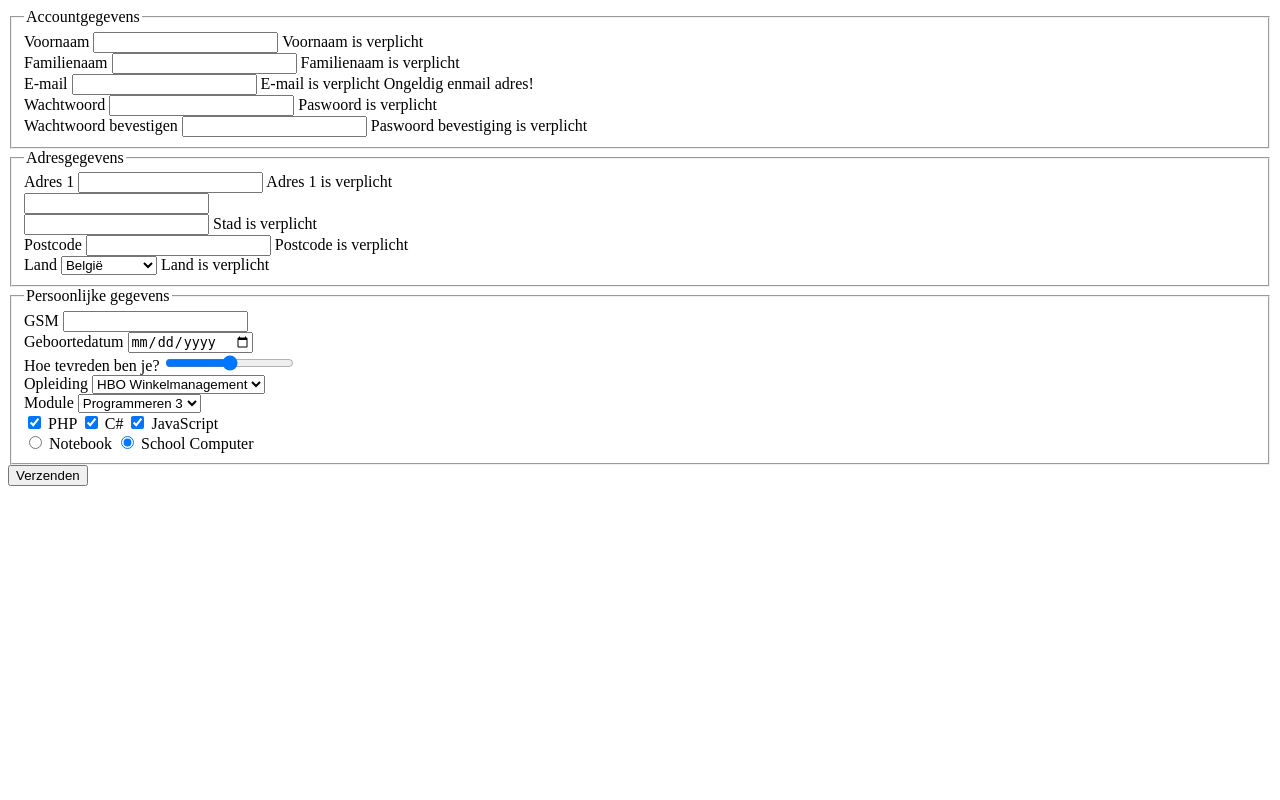
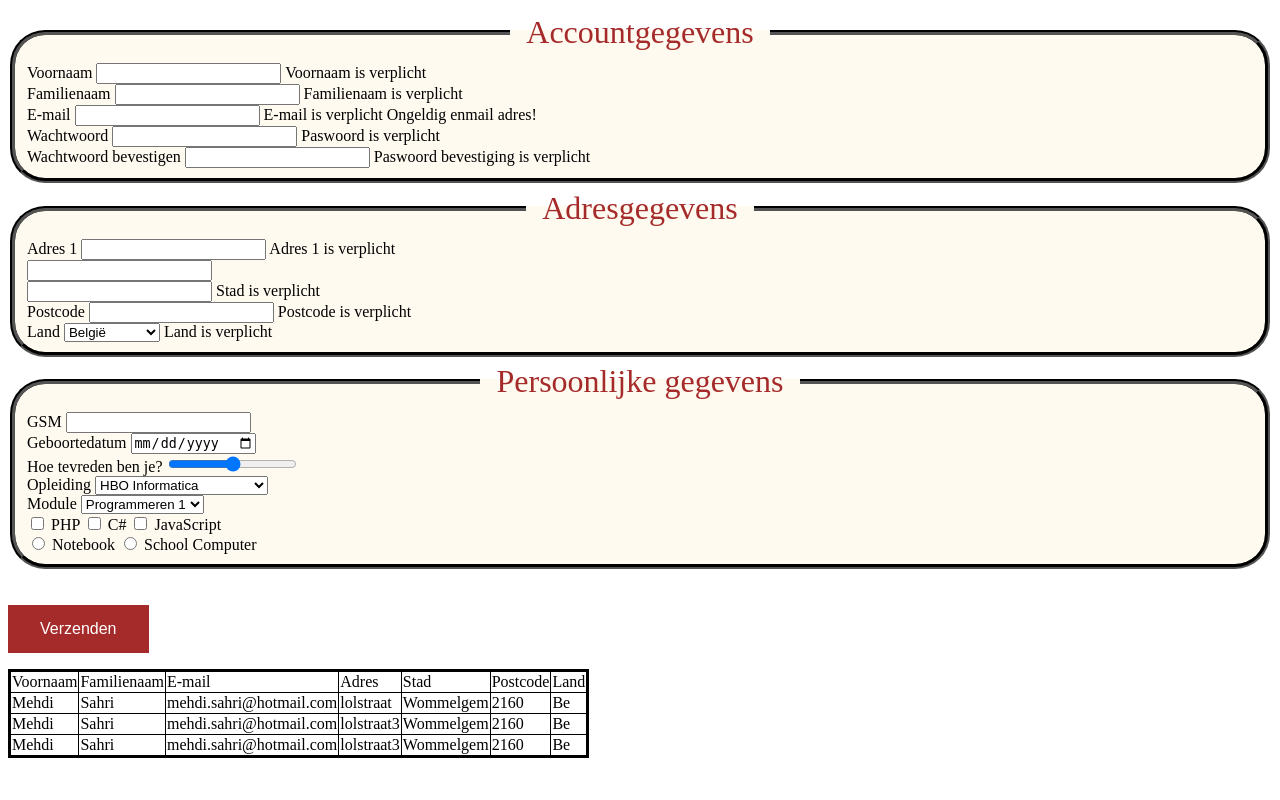
Before and after one commit to nudle43778/laravelphp, a PHP site: page /register.php in a window 1280 px wide. Run offline with PHP 8.4, Linux system fonts and the light colour scheme.

Commit message:
les5TotLes7final

```diff
--- a/les5/code/helpers.php
+++ b/les5/code/helpers.php
@@ -57,11 +57,13 @@ if (!(empty($password1) or empty($password2))) {
     $modelState["Password1Valid"] = '';
 }
 
-$address2 = getValue('Adress2');
+$address2 = getValue('Address2');
 $birthday = getValue('Birthday');
 $satisfied = getValue('Satisfied');
 $computer = getValue('Computer');
-$programmingLanguage = getValue('ProgrammingLanguage');
+$pHP = getValue('PHP');
+$cSharp = getValue('CSharp');
+$jS = getValue('JS');
 $module = getValue('Module');
 $course = getValue('Course');
 
@@ -87,10 +89,21 @@ if ($modelStateValid) {
         $birthday . ';' .
         $satisfied . ';' .
         $computer . ';' .
-        $programmingLanguage . ';' .
+        $pHP . ';' .
+        $cSharp . ';' .
+        $jS . ';' .
         $module . ';' .
-        $course;
-    file_put_contents('data/person.txt',$person, FILE_APPEND);
+        $course . PHP_EOL;
+    file_put_contents('data/person.csv',$person, FILE_APPEND);
+}
+
+$personList = array();
+$personsText = file_get_contents('data/person.csv');
+$persons = explode(PHP_EOL, $personsText);
+foreach ($persons as $person) {
+    if (!empty($person)) {
+        $personList[] = explode(';', $person);
+    }
 }
 //var_dump($modelState);
 //var_dump($key);
--- /dev/null
+++ b/les5/css/register.css
@@ -0,0 +1,36 @@
+.fieldsetBubble{
+    -webkit-border-radius: 8px;
+    -moz-border-radius: 8px;
+    border-radius: 35px;
+    border-width: thick;
+    border-color: black;
+    background-color: floralwhite;
+}
+.legendMiddle{
+    padding: 0.2em 0.5em;
+    border: 10px black;
+    color:brown;
+    font-size:200%;
+    text-align:center;
+}
+.tableStyle {
+    border-collapse: collapse;
+    border: 1px solid black;
+    border-width: medium;
+}
+.thStyle {
+    border: 1px solid black;
+}
+.tdStyle {
+    border: 1px solid black;
+}
+.buttonStyle {
+    background-color: brown;
+    border: none;
+    color: white;
+    padding: 15px 32px;
+    text-align: center;
+    text-decoration: none;
+    display: inline-block;
+    font-size: 16px;
+}
--- /dev/null
+++ b/les5/data/person.csv
@@ -0,0 +1,3 @@
+Mehdi;Sahri;mehdi.sahri@hotmail.com;lolstraat;Wommelgem;2160;Be;123456;123456;lolstraat2;2017-12-23;96;NoteBook;PHP;CSharp;JS;B2;hboi
+Mehdi;Sahri;mehdi.sahri@hotmail.com;lolstraat3;Wommelgem;2160;Be;123456;123456;;2017-12-09;50;NoteBook;PHP;;;B2;hboi
+Mehdi;Sahri;mehdi.sahri@hotmail.com;lolstraat3;Wommelgem;2160;Be;123456;123456;;2017-12-09;50;NoteBook;PHP;;;B2;hboi
--- a/les5/register.php
+++ b/les5/register.php
@@ -1,6 +1,8 @@
-<?php
-include ('code/helpers.php');
-?>
+<?php include ('code/helpers.php');?>
+<style>
+    <?php include ('css/register.css');?>
+</style>
+
 <!DOCTYPE html>
 <html lang="en">
 <head>
@@ -10,10 +12,9 @@ include ('code/helpers.php');
     <title>Register</title>
 </head>
 <body>
-<!-- form>(fieldset>(legend+div.class>label[for=]+input#[name=]+span.error)*5)*3 -->
 <form method="post" action="<?php echo htmlspecialchars($_SERVER["PHP_SELF"]);?>">
-    <fieldset>
-        <legend>Accountgegevens</legend>
+    <fieldset class="fieldsetBubble">
+        <legend class="legendMiddle">Accountgegevens</legend>
         <div class>
             <label for="firstName">Voornaam</label>
             <input type="text" id="FirstName" name="FirstName" value="<?php echo $firstName;?>">
@@ -42,8 +43,8 @@ include ('code/helpers.php');
             <span class="error"><?php echo $modelState["Password2Required"] ?></span>
         </div>
     </fieldset>
-    <fieldset>
-        <legend>Adresgegevens</legend>
+    <fieldset class="fieldsetBubble">
+        <legend class="legendMiddle">Adresgegevens</legend>
         <div class>
             <label for="Address1">Adres 1</label>
             <input type="text" id="Address1" name="Address1" value="<?php echo $address1;?>">
@@ -66,16 +67,16 @@ include ('code/helpers.php');
         <div class>
             <label for="Country">Land</label>
             <select id="Country" name="Country">
-                <option <?php echo ($country='Be' ? 'selected' : '') ?> value="Be">België</option>
-                <option value="Nl">Nederland</option>
-                <option value="Tr">Turkije</option>
-                <option value="Mg">Madagascar</option>
+                <option <?php echo ($country=='Be' ? 'selected' : '') ?> value="Be">België</option>
+                <option <?php echo ($country=='Be' ? 'selected' : '') ?> value="Nl">Nederland</option>
+                <option <?php echo ($country=='Be' ? 'selected' : '') ?> value="Fr">Frankrijk</option>
+                <option <?php echo ($country=='Be' ? 'selected' : '') ?> value="Mg">Madagascar</option>
             </select>
             <span class="error"><?php echo $modelState["CountryRequired"] ?></span>
         </div>
     </fieldset>
-    <fieldset>
-        <legend>Persoonlijke gegevens</legend>
+    <fieldset class="fieldsetBubble">
+        <legend class="legendMiddle">Persoonlijke gegevens</legend>
         <div class>
             <label for="Mobile">GSM</label>
             <input type="text" id="Mobile" name="Mobile">
@@ -92,40 +93,70 @@ include ('code/helpers.php');
         <div class>
             <label for="">Opleiding</label>
             <select id="Course" name="Course">
-                <option <?php echo ($course='hboi' ? 'selected' : ''); ?> value="hboi">HBO Informatica</option>
-                <option <?php echo ($course='hbob' ? 'selected' : ''); ?> value="hbob">HBO Boekhouden</option>
-                <option <?php echo ($course='hbow' ? 'selected' : ''); ?> value="hbow">HBO Winkelmanagement</option>
+                <option <?php echo ($course=='hboi' ? 'selected' : ''); ?> value="hboi">HBO Informatica</option>
+                <option <?php echo ($course=='hbob' ? 'selected' : ''); ?> value="hbob">HBO Boekhouden</option>
+                <option <?php echo ($course=='hbow' ? 'selected' : ''); ?> value="hbow">HBO Winkelmanagement</option>
             </select>
         </div>
         <div class>
             <label for="">Module</label>
             <select id="Module" name="Module">
-                <option <?php echo ($module='A5' ? 'selected' : ''); ?> value="A5">Programmeren 1</option>
-                <option <?php echo ($module='A6' ? 'selected' : ''); ?> value="A6">Programmeren 2</option>
-                <option <?php echo ($module='B2' ? 'selected' : ''); ?> value="B2">Programmeren 3</option>
+                <option <?php echo ($module=='A5' ? 'selected' : ''); ?> value="A5">Programmeren 1</option>
+                <option <?php echo ($module=='A6' ? 'selected' : ''); ?> value="A6">Programmeren 2</option>
+                <option <?php echo ($module=='B2' ? 'selected' : ''); ?> value="B2">Programmeren 3</option>
             </select>
         </div>
         <div class>
             <input name="PHP" value='PHP' id="ProgrammingLanguage" type="checkbox"
-                <?php echo ($programmingLanguage='PHP' ? 'checked' : ''); ?>>
+                <?php echo ($pHP=='PHP' ? 'checked' : ''); ?>>
             <label for="PHP">PHP</label>
-            <input name="CSharp" value='C#' id="CSharp" type="checkbox"
-                <?php echo ($programmingLanguage='CSharp' ? 'checked' : ''); ?>>
+            <input name="CSharp" value='CSharp' id="CSharp" type="checkbox"
+                <?php echo ($cSharp=='CSharp' ? 'checked' : ''); ?>>
             <label for="CSharp">C#</label>
             <input name="JS" value='JS' id="JS" type="checkbox"
-                <?php echo ($programmingLanguage='JS' ? 'checked' : ''); ?>>
+                <?php echo ($jS=='JS' ? 'checked' : ''); ?>>
             <label for="JS">JavaScript</label>
         </div>
         <div class>
             <input name="Computer" value='NoteBook' id="NoteBook" type="radio"
-                <?php echo ($computer='NoteBook' ? 'checked' : ''); ?>>
+                <?php echo ($computer=='NoteBook' ? 'checked' : ''); ?>>
             <label for="NoteBook">Notebook</label>
             <input name="Computer" value='SchoolComputer' id="SchoolComputer" type="radio"
-                <?php echo ($computer='SchoolComputer' ? 'checked' : ''); ?>>
+                <?php echo ($computer=='SchoolComputer' ? 'checked' : ''); ?>>
             <label for="SchoolComputer">School Computer</label>
         </div>
     </fieldset>
-    <button type="submit" value="register" name="action">Verzenden</button>
+    <br>
+    <br>
+    <button class="buttonStyle" type="submit" value="register" name="action">Verzenden</button>
 </form>
+<aside>
+    <table class="tableStyle">
+        <tr>
+            <td class="tdStyle">Voornaam</td>
+            <td class="tdStyle">Familienaam</td>
+            <td class="tdStyle">E-mail</td>
+            <td class="tdStyle">Adres</td>
+            <td class="tdStyle">Stad</td>
+            <td class="tdStyle">Postcode</td>
+            <td class="tdStyle">Land</td>
+        </tr>
+        <?php
+        foreach ($personList as $person) {
+            ?>
+            <tr>
+                <td class="tdStyle"><?php echo $person[0];?></td>
+                <td class="tdStyle"><?php echo $person[1];?></td>
+                <td class="tdStyle"><?php echo $person[2];?></td>
+                <td class="tdStyle"><?php echo $person[3];?></td>
+                <td class="tdStyle"><?php echo $person[4];?></td>
+                <td class="tdStyle"><?php echo $person[5];?></td>
+                <td class="tdStyle"><?php echo $person[6];?></td>
+            </tr>
+            <?php
+        }
+        ?>
+    </table>
+</aside>
 </body>
 </html>
--- a/phpinfo.php
+++ b/phpinfo.php
@@ -6,4 +6,3 @@
  * Time: 11:43
  */
 phpinfo();
-nvondovn ?>
```
Also changed, not shown: les7/simpele-webwinkel.php (added, +43 -0 lines), les7/werken-met-cookies.php (added, +25 -0 lines), les7/css/shop.css (added).
